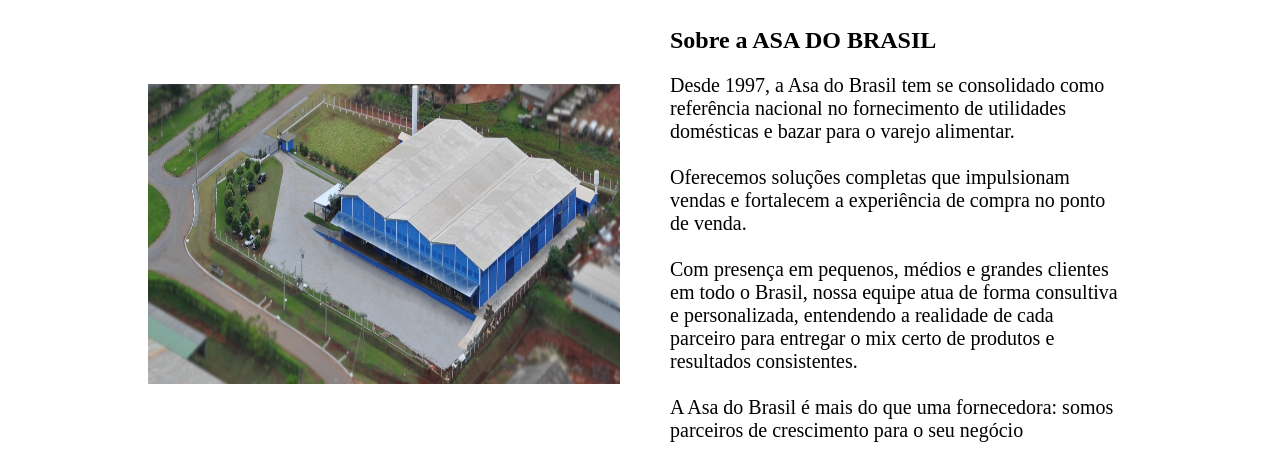
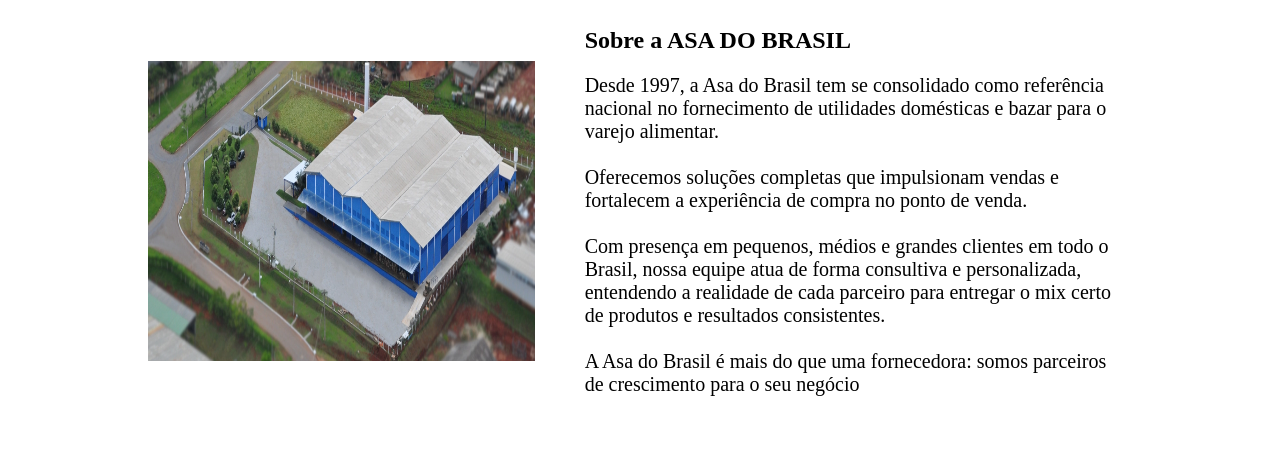
Before and after one commit to devgveb/projectasa, a plain HTML site: page index.html in a window 1280 px wide. Shown: the part 633-1105 px from the top of the page. After the commit the page ends 1059 px from the top, so only its background shows below. Drawn offline with Linux system fonts and the light colour scheme.

```diff
--- a/index.html
+++ b/index.html
@@ -118,7 +118,7 @@
 
 <div class="d-flex-container flex-row">
 
-    <section class="column-xl-6 column-md-12 column-sm-12">
+    <section class="column-xl-5 column-md-12 column-sm-12">
 
 	    <div class="card-publish">
             <img src="img/8ec148bf2a32964c12aeb6be94de692e.webp" style="height: 300px;" class="publish-img">
@@ -126,7 +126,7 @@
 
     </section>
 
-    <section class="column-xl-6 column-md-12 column-sm-12">
+    <section class="column-xl-7 column-md-12 column-sm-12">
 
 		<div class="card-publish d-flex flex-row">
 			<div class="publishTitle column-xl-12">
```
